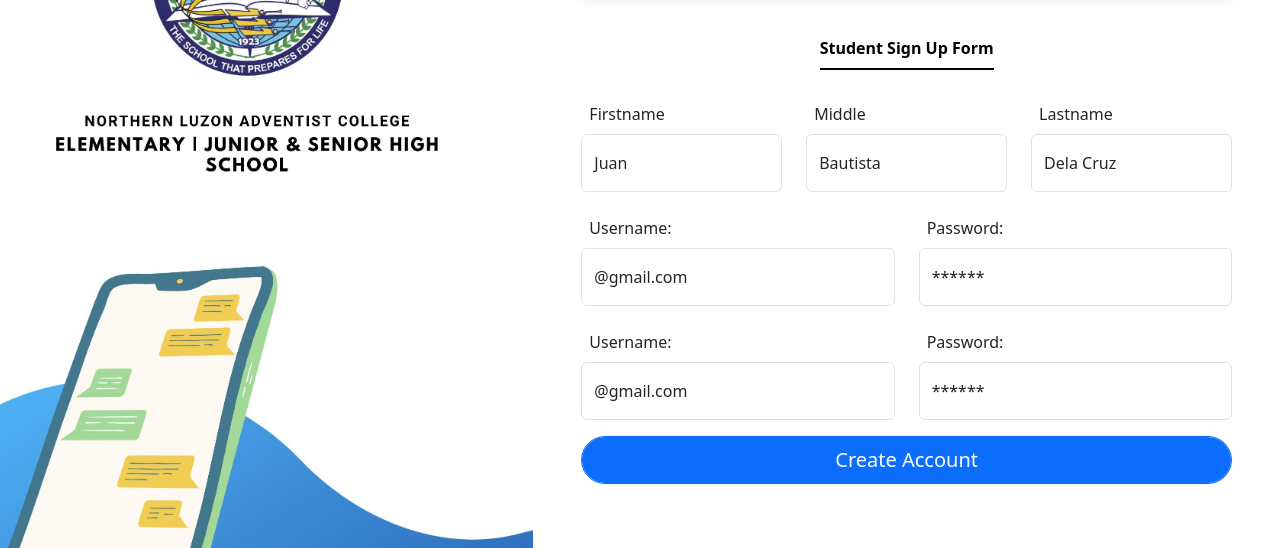
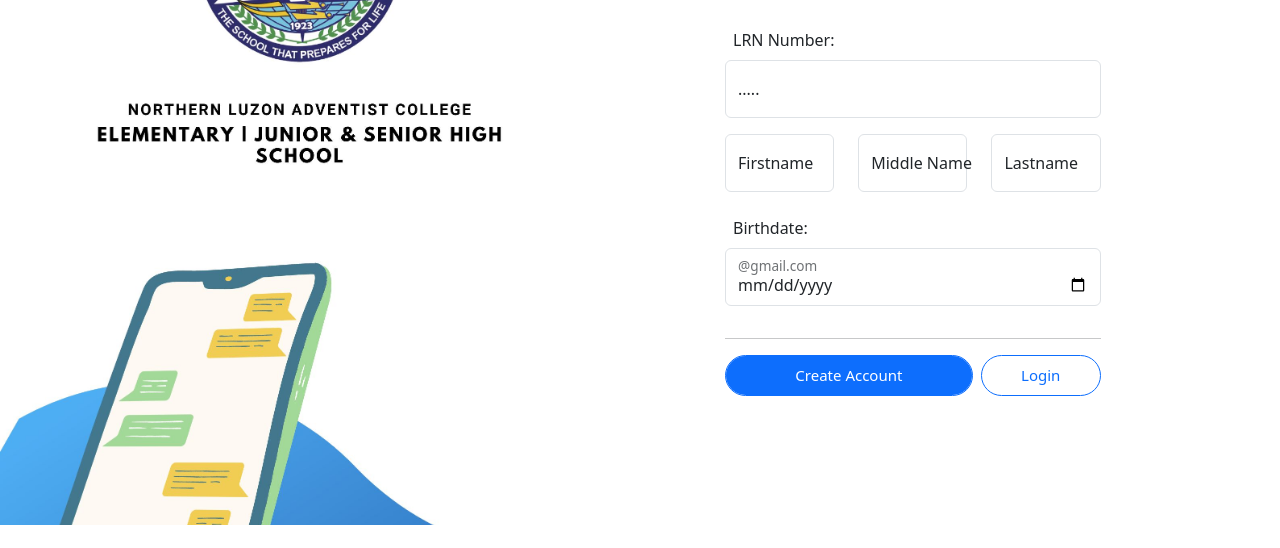
Before and after one commit to Iceon012/Enrollment, a plain HTML site: page signup.html in a window 1280 px wide. Shown: the part 310-858 px from the top of the page. After the commit the page ends 835 px from the top, so only its background shows below. Drawn offline with nearby package versions, Linux system fonts and the light colour scheme.

Commit message:
07-22-2023 8:04 PM

```diff
--- a/signup.html
+++ b/signup.html
@@ -16,20 +16,20 @@
 
     <div class="container-fluid">
         <div class="row vh-100">
-            <div class="col-md-5 img">
+            <div class="col-md-6 img">
 
             </div>
-            <div class="col-md-7 p-5 " style="background-color: rgb(255, 255, 255);">
+            <div class="col-md-6 alert p-5 " style="background-color: rgb(255, 255, 255);">
 
-                <div class="row ">
-                    <div class="col-md-12">
-                        <br><br>
+                <div class="row">
+                    <div class="col-md-10 p-5">
+                        <!-- <br><br>
                         <h4 class="text-center">
                             Northern Luzon Adventist College ACADEMY
                             <br>
                             Online Enrollment Portal
                         </h4>
-                        <hr class="border border-3 border-primary">
+                        <hr class="border border-3 border-primary"> -->
                         <div class="alert alert-info shadow" role="alert">
                             <b><i class="fa fa-bullhorn" aria-hidden="true"></i> Announcement!</b>
                             <br>
@@ -37,82 +37,65 @@
                             <a href="#" data-bs-toggle="offcanvas" data-bs-target="#offcanvasRight"
                             aria-controls="offcanvasRight">Click Here</a>
                         </div>
-                        <br>
-                        <ul class="nav nav-underline justify-content-center">
+                        <ul class="nav nav-underline justify-content-left">
                             <li class="nav-item">
-                                <a class="nav-link active" aria-current="page" href="#">Student Sign Up Form</a>
+                                <a class="nav-link active" style="font-size: 30px; text-transform: uppercase;"
+                                    aria-current="page" href="#">Sign Up Form</a>
                             </li>
                         </ul>
                         <br>
                         <div class="row">
                             <div class="col-md">
-                                <label for="" class="p-2">Firstname</label>
+                                <label for="" class="p-2">LRN Number:</label>
                                 <div class="form-floating mb-3">
                                     <input type="email" class="form-control" id="floatingInput"
                                         placeholder="name@example.com">
-                                    <label for="floatingInput">Juan</label>
-                                </div>
-                            </div>
-                            <div class="col-md">
-                                <label for="" class="p-2">Middle</label>
-                                <div class="form-floating mb-3">
-                                    <input type="password" class="form-control" id="floatingPassword"
-                                        placeholder="Password">
-                                    <label for="floatingPassword">Bautista</label>
-                                </div>
-                            </div>
-                            <div class="col-md">
-                                <label for="" class="p-2">Lastname</label>
-                                <div class="form-floating mb-3">
-                                    <input type="password" class="form-control" id="floatingPassword"
-                                        placeholder="Password">
-                                    <label for="floatingPassword">Dela Cruz</label>
+                                    <label for="floatingInput">.....</label>
                                 </div>
                             </div>
                         </div>
                         <div class="row">
                             <div class="col-md">
-                                <label for="" class="p-2">Username:</label>
                                 <div class="form-floating mb-3">
                                     <input type="email" class="form-control" id="floatingInput"
                                         placeholder="name@example.com">
-                                    <label for="floatingInput">@gmail.com</label>
+                                    <label for="floatingInput">Firstname</label>
                                 </div>
                             </div>
                             <div class="col-md">
-                                <label for="" class="p-2">Password:</label>
                                 <div class="form-floating mb-3">
                                     <input type="number" class="form-control" id="floatingPassword"
                                         placeholder="Password">
-                                    <label for="floatingPassword">******</label>
+                                    <label for="floatingPassword">Middle Name</label>
+                                </div>
+                            </div>
+                            <div class="col-md">
+                                <div class="form-floating mb-3">
+                                    <input type="number" class="form-control" id="floatingPassword"
+                                        placeholder="Password">
+                                    <label for="floatingPassword">Lastname</label>
                                 </div>
                             </div>
                         </div>
                         <div class="row">
                             <div class="col-md">
-                                <label for="" class="p-2">Username:</label>
+                                <label for="" class="p-2">Birthdate:</label>
                                 <div class="form-floating mb-3">
-                                    <input type="email" class="form-control" id="floatingInput"
+                                    <input type="date" class="form-control" id="floatingInput"
                                         placeholder="name@example.com">
                                     <label for="floatingInput">@gmail.com</label>
                                 </div>
                             </div>
-                            <div class="col-md">
-                                <label for="" class="p-2">Password:</label>
-                                <div class="form-floating mb-3">
-                                    <input type="password" class="form-control" id="floatingPassword"
-                                        placeholder="Password">
-                                    <label for="floatingPassword">******</label>
-                                </div>
-                            </div>
                         </div>
-
-
+                        <hr>
                         <div class="row g-2">
                             <div class="col-md">
-                                <button type="button"
-                                    class="btn btn-primary form-control btn-sm mb-3 p-2 rounded-5"
-                                    style="font-size: 20px;">Create Account</button>
+                                <button type="button" class="btn btn-primary form-control btn-sm mb-3 p-2 rounded-5"
+                                    style="font-size: 15px;">Create Account</button>
+                            </div>
+                            <div class="col-md-4">
+                                <a type="button" class="btn btn-outline-primary form-control btn-sm mb-3 p-2 rounded-5"
+                                    style="font-size: 15px;" href="index.html">Login</a>
                             </div>
                         </div>
 
```
Also changed, not shown: index.html (+4 -4 lines).
